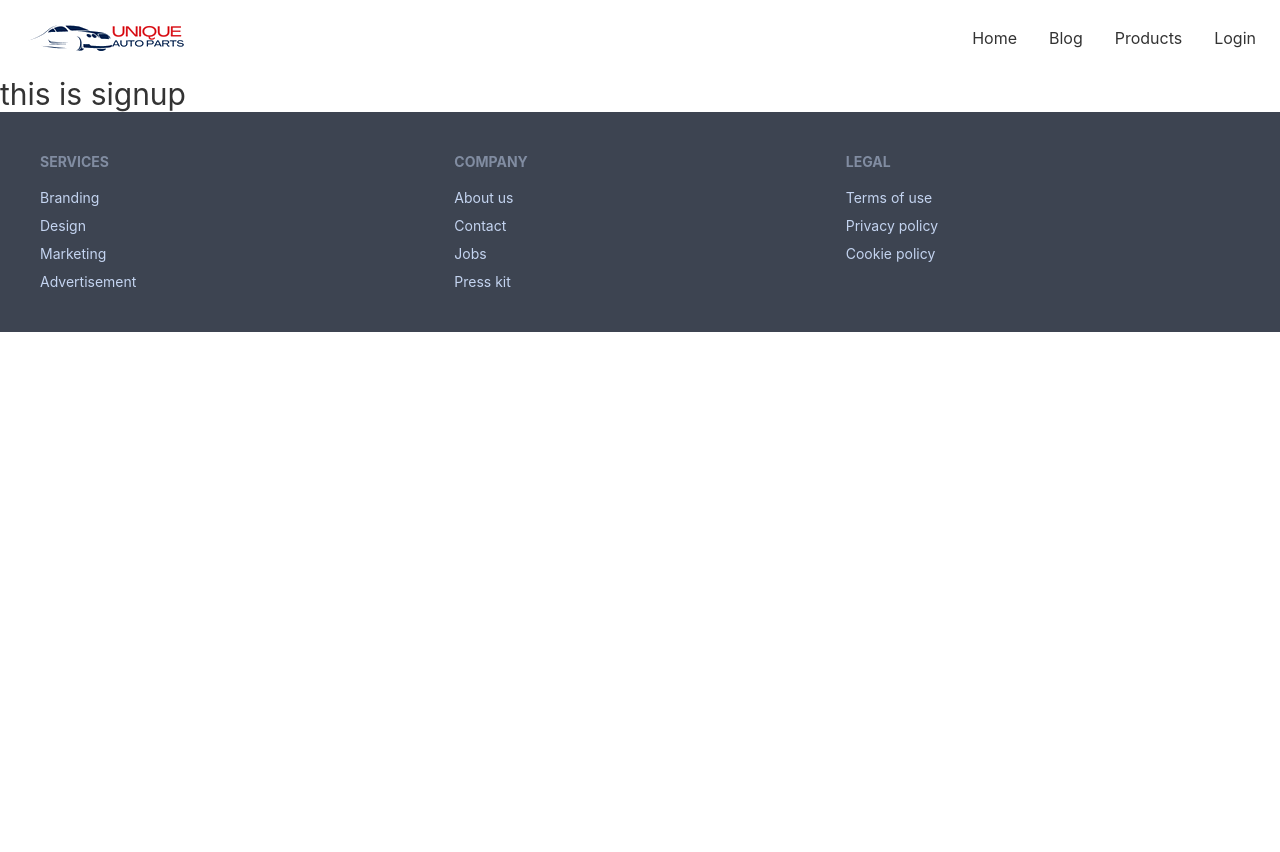
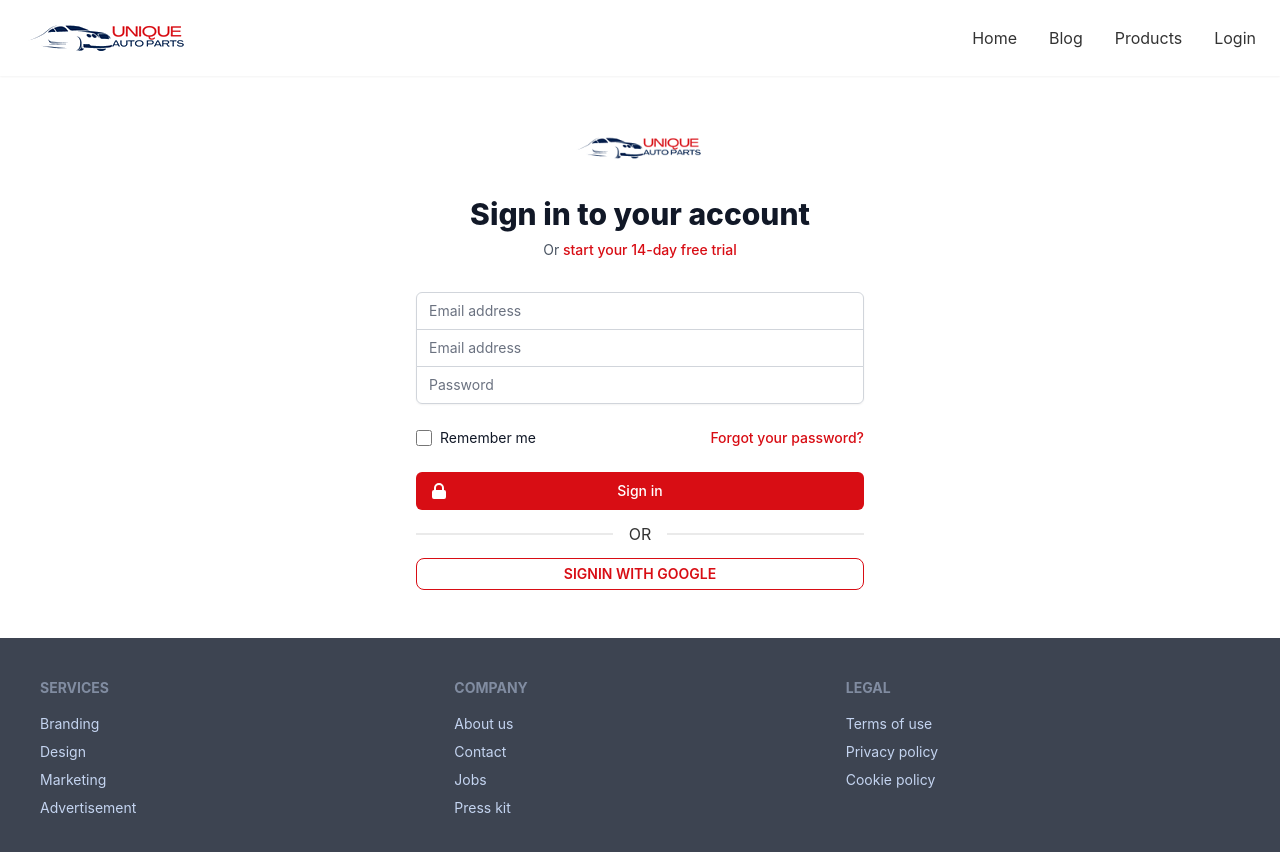
Before and after one commit to abusayeed4bd/unique-auto-client, a React (Create React App) app: page /signup in a window 1280 px wide. Shown: the top 852 px of the page. Before the commit the page ends 800 px from the top, so only its background shows below. Built offline with nearby package versions, Linux system fonts and the light colour scheme.

Commit message:
product card added

```diff
--- a/public/Products.json
+++ b/public/Products.json
@@ -2,7 +2,7 @@
     {
         "id": 1,
         "name": "Car Light",
-        "img": "https://www.sunwayautoparts.com/wp-content/uploads/2020/06/Headlight-for-Mercedes-Benz-MB100-SCH5.jpg",
+        "img": "https://i.ibb.co/QQbGxDV/headlight.jpg",
         "price": 200,
         "minOrder": 100,
         "description": "We are one of the best-in-class aftermarket automotive headlight manufacturers based in China. ",
@@ -11,7 +11,7 @@
     {
         "id": 2,
         "name": "Car Mirror",
-        "img": "https://www.sunwayautoparts.com/wp-content/uploads/2021/08/automotive-mirror.jpg",
+        "img": "https://i.ibb.co/p1SJKxW/mirror.png",
         "price": 200,
         "minOrder": 100,
         "description": "We are one of the best-in-class aftermarket automotive headlight manufacturers based in China. ",
@@ -20,7 +20,7 @@
     {
         "id": 3,
         "name": "Engine Coil",
-        "img": "https://www.sunwayautoparts.com/wp-content/uploads/2020/06/Stator-Plate-for-Honda-SH125-SH150-SMSP061.jpg",
+        "img": "https://i.ibb.co/gr4hc1w/coil.jpg",
         "price": 200,
         "minOrder": 100,
         "description": "We are one of the best-in-class aftermarket automotive headlight manufacturers based in China. ",
--- a/src/pages/Home/Banner.js
+++ b/src/pages/Home/Banner.js
@@ -11,7 +11,7 @@ const Banner = () => {
                     <h1 class="text-5xl font-bold">OEM and Aftermarket
                         Auto Parts Wholesale</h1>
                     <p class="py-6">We pride foremost on servicing custom and hard-to-find auto parts for your business needs, especially parts for classic cars, motorcycles and trucks, offering a complete supply chain solution to independent distributors, dealerships and wholesalers.</p>
-                    <button class="btn btn-primary">Get Started</button>
+                    <button class="btn btn-primary text-white ">Get Started</button>
                 </div>
             </div>
         </div>
--- a/src/pages/Home/Home.js
+++ b/src/pages/Home/Home.js
@@ -8,6 +8,7 @@ const Home = () => {
         <div className="relative">
             <Banner></Banner>
             <Products></Products>
+            <Summery></Summery>
         </div>
     );
 };
--- a/src/pages/Home/Login.js
+++ b/src/pages/Home/Login.js
@@ -1,5 +1,6 @@
 import React from 'react';
 import logo from '../../image/logo.png'
+import { Link } from 'react-router-dom';
 
 const Login = () => {
     return (
@@ -10,7 +11,7 @@ const Login = () => {
                     <h2 class="mt-6 text-center text-3xl font-extrabold text-gray-900">Sign in to your account</h2>
                     <p class="mt-2 text-center text-sm text-gray-600">
                         Or
-                        <a href="#" class="font-medium text-primary hover:text-indigo-500"> start your 14-day free trial </a>
+                        <Link to='/signup' class="font-medium text-primary hover:text-secondary"> Create an account </Link>
                     </p>
                 </div>
                 <form class="mt-8 space-y-6" action="#" method="POST">
--- a/src/pages/Home/Product.js
+++ b/src/pages/Home/Product.js
@@ -3,8 +3,18 @@ import React from 'react';
 const Product = ({ product }) => {
     const { name, img, price, minOrder, description, available } = product;
     return (
-        <div>
-
+        <div class="card card-compact w-96  shadow-xl bg-base-100">
+            <figure><img className="h-[200px]" src={img} alt="Shoes" /></figure>
+            <div class="card-body text-center">
+                <h2 class="text-4xl text-secondary font-bold">{name}</h2>
+                <p className='text-2xl text-primary'>Price: ${price}</p>
+                <p className="text-xl">Min-Order : {minOrder}</p>
+                <p className="text-xl">Available : {available}</p>
+                <p>{description}</p>
+                <div class="card-actions justify-center">
+                    <button class="btn btn-primary w-full">Buy Now</button>
+                </div>
+            </div>
         </div>
     );
 };
--- a/src/pages/Home/SignUp.js
+++ b/src/pages/Home/SignUp.js
@@ -1,9 +1,62 @@
 import React from 'react';
+import logo from '../../image/logo.png'
+import { Link } from 'react-router-dom';
 
 const SignUp = () => {
     return (
-        <div>
-            <h2 className="text-3xl">this is signup</h2>
+        <div class="min-h-full flex items-center justify-center py-12 px-4 sm:px-6 lg:px-8">
+            <div class="max-w-md w-full space-y-8">
+                <div>
+                    <img class="mx-auto h-12 w-auto" src={logo} alt="Workflow" />
+                    <h2 class="mt-6 text-center text-3xl font-extrabold text-gray-900">Sign in to your account</h2>
+                    <p class="mt-2 text-center text-sm text-gray-600">
+                        Or
+                        <a href="#" class="font-medium text-primary hover:text-indigo-500"> start your 14-day free trial </a>
+                    </p>
+                </div>
+                <form class="mt-8 space-y-6" action="#" method="POST">
+                    <input type="hidden" name="remember" value="true" />
+                    <div class="rounded-md shadow-sm -space-y-px">
+                        <div>
+                            <label for="email-address" class="sr-only">Email address</label>
+                            <input id="email-address" name="email" type="email" autocomplete="email" required class="appearance-none rounded-none relative block w-full px-3 py-2 border border-gray-300 placeholder-gray-500 text-gray-900 rounded-t-md focus:outline-none focus:ring-indigo-500 focus:border-primary focus:z-10 sm:text-sm" placeholder="Email address" />
+                        </div>
+                        <div>
+                            <label for="email-address" class="sr-only">Email address</label>
+                            <input id="email-address" name="email" type="email" autocomplete="email" required class="appearance-none rounded-none relative block w-full px-3 py-2 border border-gray-300 placeholder-gray-500 text-gray-900  focus:outline-none focus:ring-indigo-500 focus:border-primary focus:z-10 sm:text-sm" placeholder="Email address" />
+                        </div>
+                        <div>
+                            <label for="password" class="sr-only">Password</label>
+                            <input id="password" name="password" type="password" autocomplete="current-password" required class="appearance-none rounded-none relative block w-full px-3 py-2 border border-gray-300 placeholder-gray-500 text-gray-900 rounded-b-md focus:outline-none focus:ring-indigo-500 focus:border-primary focus:z-10 sm:text-sm" placeholder="Password" />
+                        </div>
+                    </div>
+
+                    <div class="flex items-center justify-between">
+                        <div class="flex items-center">
+                            <input id="remember-me" name="remember-me" type="checkbox" class="h-4 w-4 text-indigo-600 focus:ring-primary border-gray-300 rounded" />
+                            <label for="remember-me" class="ml-2 block text-sm text-gray-900"> Remember me </label>
+                        </div>
+
+                        <div class="text-sm">
+                            <a href="#" class="font-medium text-primary hover:text-secondary"> Forgot your password? </a>
+                        </div>
+                    </div>
+
+                    <div>
+                        <button type="submit" class="group relative w-full flex justify-center py-2 px-4 border border-transparent text-sm font-medium rounded-md text-white bg-primary hover:bg-secondary focus:outline-none focus:ring-2 focus:ring-offset-2 focus:ring-indigo-500">
+                            <span class="absolute left-0 inset-y-0 flex items-center pl-3">
+
+                                <svg class="h-5 w-5 text-white group-hover:text-indigo-400" xmlns="http://www.w3.org/2000/svg" viewBox="0 0 20 20" fill="currentColor" aria-hidden="true">
+                                    <path fill-rule="evenodd" d="M5 9V7a5 5 0 0110 0v2a2 2 0 012 2v5a2 2 0 01-2 2H5a2 2 0 01-2-2v-5a2 2 0 012-2zm8-2v2H7V7a3 3 0 016 0z" clip-rule="evenodd" />
+                                </svg>
+                            </span>
+                            Sign in
+                        </button>
+                        <div class="divider">OR</div>
+                        <button className="btn btn-primary btn-outline w-full btn-sm">SignIn with Google</button>
+                    </div>
+                </form>
+            </div>
         </div>
     );
 };
--- a/src/pages/Home/Summery.js
+++ b/src/pages/Home/Summery.js
@@ -1,8 +1,21 @@
 import React from 'react';
+import summery from '../../image/summery.jpg'
 
 const Summery = () => {
     return (
-        <div class="stats shadow mx-auto">
+        <div style={{ backgroundImage: `url(${summery}` }} class=" bg-fixed grid grid-cols-1 lg:grid-cols-3 py-12  gap-y-12">
+            <div className="text-white text-center">
+                <h2 className="text-5xl font-bold">40+</h2>
+                <h2 className="text-3xl">Business Meeting</h2>
+            </div>
+            <div className="text-white text-center lg:border-x-2">
+                <h2 className="text-5xl font-bold">$5M+</h2>
+                <h2 className="text-3xl">Annual Revenue</h2>
+            </div>
+            <div className="text-white text-center">
+                <h2 className="text-5xl font-bold">200+</h2>
+                <h2 className="text-3xl">Retailer</h2>
+            </div>
 
 
 
--- a/src/pages/Shared/Navbar.js
+++ b/src/pages/Shared/Navbar.js
@@ -4,7 +4,7 @@ import logo from '../../image/logo.png'
 
 const Navbar = ({ children }) => {
     return (
-        <div class="navbar bg-base-100 sticky top-0 z-10">
+        <div class="navbar bg-base-100 sticky top-0 z-10 shadow-sm">
             <div class="navbar-start">
 
                 <Link to='/'>
```
Also changed, not shown: src/pages/Home/Products.js (+7 -3 lines), src/image/summery.jpg (added).
